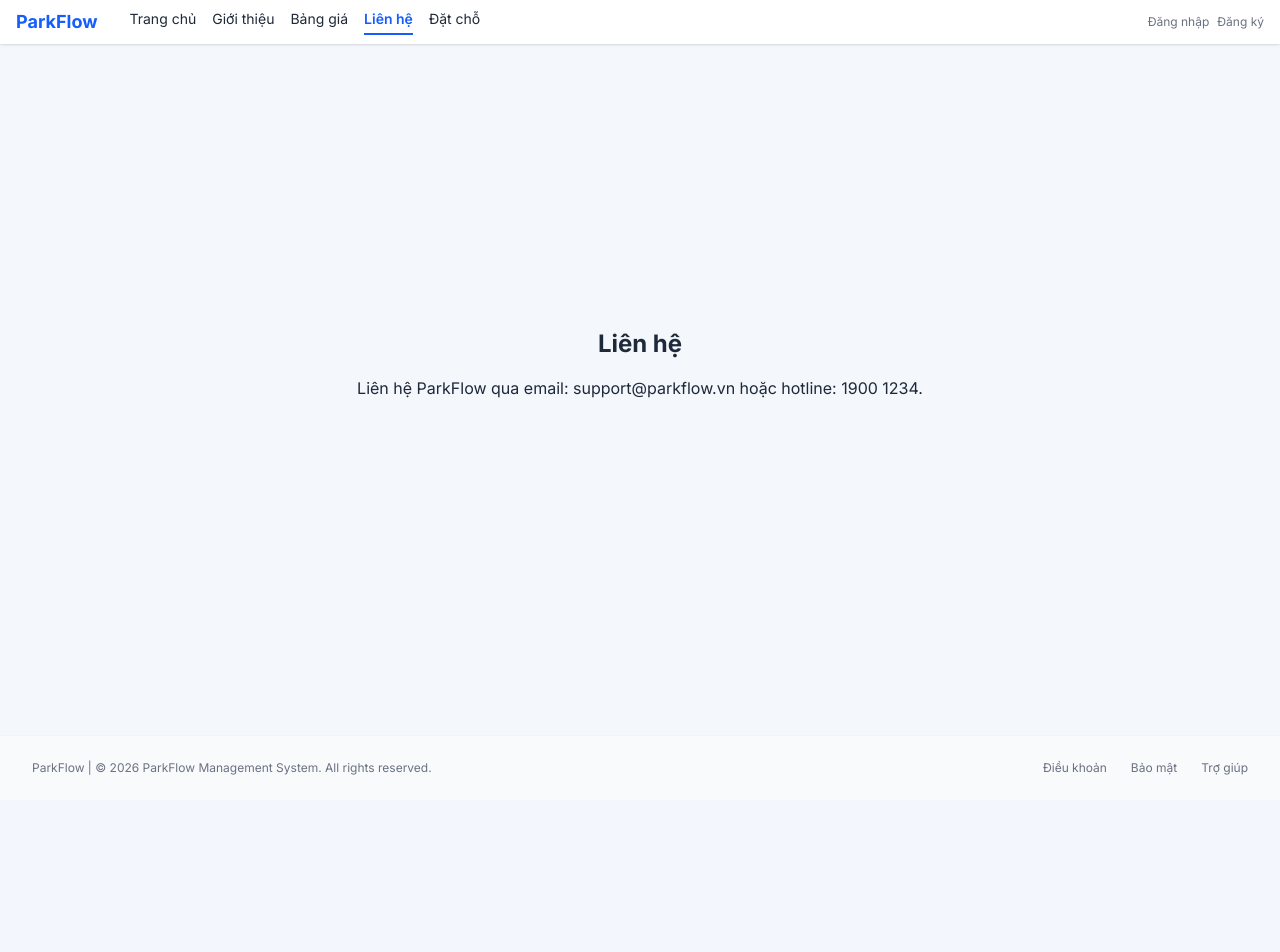
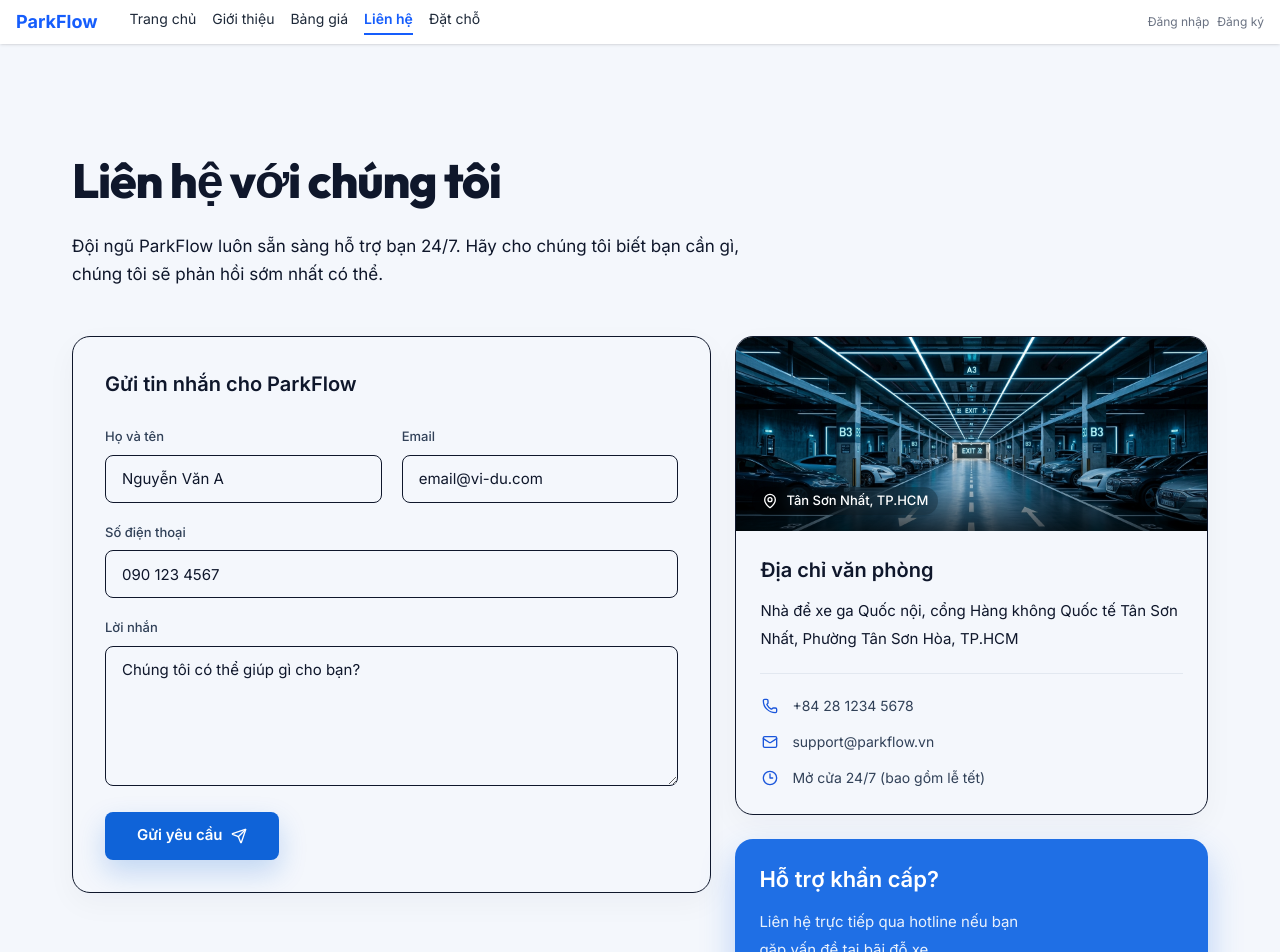
Before and after one commit to DenLV28/SWP391-G4-FE, a React (Vite) app: page /lien-he in a window 1280 px wide. Shown: the top 952 px of the page. Before the commit the page ends 800 px from the top, so only its background shows below. Built offline with nearby package versions, Linux system fonts and the light colour scheme; no server answers.

Commit message:
fix contactpage

```diff
--- a/src/components/ContactPage.tsx
+++ b/src/components/ContactPage.tsx
@@ -1,10 +1,201 @@
-import React from "react";
+// import React from "react";
 
-const ContactPage: React.FC = () => (
-  <div className="p-8 text-center">
-    <h1 className="text-2xl font-bold mb-4">Liên hệ</h1>
-    <p>Liên hệ ParkFlow qua email: support@parkflow.vn hoặc hotline: 1900 1234.</p>
-  </div>
-);
+// const ContactPage: React.FC = () => (
+//   <div className="p-8 text-center">
+//     <h1 className="text-2xl font-bold mb-4">Liên hệ</h1>
+//     <p>Liên hệ ParkFlow qua email: support@parkflow.vn hoặc hotline: 1900 1234.</p>
+//   </div>
+// );
 
-export default ContactPage;
+// export default ContactPage;
+import React from 'react';
+import { ChevronDown, Clock3, Mail, MapPin, Phone, PhoneCall, Send } from 'lucide-react';
+import officeHeroImage from '../assets/images/parkflow_bg_1779336618673.png';
+
+const faqItems = [
+  {
+    question: 'Làm thế nào để đặt chỗ trước?',
+    answer:
+      'Chọn mục Đặt chỗ trên thanh điều hướng, điền thông tin xe, thời gian gửi xe và xác nhận để giữ chỗ ngay lập tức.',
+  },
+  {
+    question: 'Dịch vụ đỗ xe có an toàn không?',
+    answer:
+      'Có. Bãi xe được giám sát 24/7, kết hợp kiểm soát ra vào và camera an ninh tại các khu vực trọng điểm.',
+  },
+  {
+    question: 'Các phương thức thanh toán được chấp nhận?',
+    answer:
+      'Bạn có thể thanh toán bằng thẻ ngân hàng, chuyển khoản hoặc các ví điện tử được hỗ trợ trong hệ thống.',
+  },
+  {
+    question: 'Tôi có thể hủy đặt chỗ đã thanh toán không?',
+    answer:
+      'Có thể, tùy theo chính sách hủy của từng loại chỗ. Khi hủy hợp lệ, hệ thống sẽ thông báo mức hoàn tiền tương ứng.',
+  },
+];
+
+function ContactDetail({
+  icon: Icon,
+  children,
+}: {
+  icon: React.ComponentType<{ className?: string }>;
+  children: React.ReactNode;
+}) {
+  return (
+    <div className="flex items-start gap-3 text-[14px] text-slate-700">
+      <span className="mt-0.5 inline-flex h-5 w-5 items-center justify-center text-[#1a56db]">
+        <Icon className="h-4 w-4" />
+      </span>
+      <div className="leading-6">{children}</div>
+    </div>
+  );
+}
+
+export default function ContactPage() {
+  return (
+    <div className="public-page text-slate-900">
+      <section className="mx-auto max-w-[1200px] px-4 pb-20 pt-12 sm:px-6 lg:px-8 lg:pb-24 lg:pt-16">
+        <div className="max-w-2xl">
+          <h1 className="public-heading font-display text-[38px] font-extrabold tracking-tight sm:text-[48px]">
+            Liên hệ với chúng tôi
+          </h1>
+          <p className="public-copy mt-4 max-w-2xl text-[16px] leading-7 sm:text-[17px]">
+            Đội ngũ ParkFlow luôn sẵn sàng hỗ trợ bạn 24/7. Hãy cho chúng tôi biết bạn cần gì,
+            chúng tôi sẽ phản hồi sớm nhất có thể.
+          </p>
+        </div>
+
+        <div className="mt-12 grid gap-6 lg:grid-cols-[1.15fr_0.85fr] lg:items-start">
+          <div className="public-surface rounded-[18px] border p-6 shadow-[0_10px_30px_rgba(15,23,42,0.04)] sm:p-8">
+            <h2 className="public-heading text-[20px] font-semibold">Gửi tin nhắn cho ParkFlow</h2>
+
+            <form className="mt-7 space-y-5">
+              <div className="grid gap-5 sm:grid-cols-2">
+                <label className="block">
+                  <span className="mb-2 block text-[13px] font-medium text-slate-700">Họ và tên</span>
+                  <input
+                    type="text"
+                    defaultValue="Nguyễn Văn A"
+                    className="public-input h-12 w-full rounded-lg border px-4 text-[15px] outline-none transition placeholder:text-slate-400 focus:border-[#1a56db]"
+                  />
+                </label>
+
+                <label className="block">
+                  <span className="mb-2 block text-[13px] font-medium text-slate-700">Email</span>
+                  <input
+                    type="email"
+                    defaultValue="email@vi-du.com"
+                    className="public-input h-12 w-full rounded-lg border px-4 text-[15px] outline-none transition placeholder:text-slate-400 focus:border-[#1a56db]"
+                  />
+                </label>
+              </div>
+
+              <label className="block">
+                <span className="mb-2 block text-[13px] font-medium text-slate-700">Số điện thoại</span>
+                <input
+                  type="tel"
+                  defaultValue="090 123 4567"
+                  className="public-input h-12 w-full rounded-lg border px-4 text-[15px] outline-none transition placeholder:text-slate-400 focus:border-[#1a56db]"
+                />
+              </label>
+
+              <label className="block">
+                <span className="mb-2 block text-[13px] font-medium text-slate-700">Lời nhắn</span>
+                <textarea
+                  rows={5}
+                  defaultValue="Chúng tôi có thể giúp gì cho bạn?"
+                  className="public-input min-h-[140px] w-full rounded-lg border px-4 py-3 text-[15px] outline-none transition placeholder:text-slate-400 focus:border-[#1a56db]"
+                />
+              </label>
+
+              <button
+                type="submit"
+                className="inline-flex h-12 items-center justify-center gap-2 rounded-lg bg-[#0f63d8] px-8 text-[15px] font-semibold text-white shadow-[0_12px_28px_rgba(15,99,216,0.22)] transition hover:-translate-y-0.5 hover:bg-[#0c57c2] active:translate-y-0"
+              >
+                Gửi yêu cầu
+                <Send className="h-4 w-4" />
+              </button>
+            </form>
+          </div>
+
+          <div className="space-y-6">
+            <article className="public-surface overflow-hidden rounded-[18px] border shadow-[0_10px_30px_rgba(15,23,42,0.04)]">
+              <div className="relative h-[194px] overflow-hidden">
+                <img src={officeHeroImage} alt="Bãi đỗ xe ParkFlow" className="h-full w-full object-cover" />
+                <div className="absolute inset-x-0 bottom-0 bg-gradient-to-t from-black/70 via-black/20 to-transparent p-4 pt-10 text-white">
+                  <div className="inline-flex items-center gap-2 rounded-full bg-black/20 px-2.5 py-1 text-[13px] font-medium backdrop-blur-sm">
+                    <MapPin className="h-4 w-4" />
+                    <span>Tân Sơn Nhất, TP.HCM</span>
+                  </div>
+                </div>
+              </div>
+
+              <div className="p-6">
+                <h2 className="public-heading text-[20px] font-semibold">Địa chỉ văn phòng</h2>
+                <p className="public-copy mt-3 text-[15px] leading-7">
+                  Nhà để xe ga Quốc nội, cổng Hàng không Quốc tế Tân Sơn Nhất, Phường Tân Sơn Hòa,
+                  TP.HCM
+                </p>
+
+                <div className="my-5 border-t border-slate-200" />
+
+                <div className="space-y-3">
+                  <ContactDetail icon={Phone}>
+                    <a href="tel:+842812345678" className="transition hover:text-[#1a56db]">
+                      +84 28 1234 5678
+                    </a>
+                  </ContactDetail>
+                  <ContactDetail icon={Mail}>
+                    <a href="mailto:support@parkflow.vn" className="transition hover:text-[#1a56db]">
+                      support@parkflow.vn
+                    </a>
+                  </ContactDetail>
+                  <ContactDetail icon={Clock3}>Mở cửa 24/7 (bao gồm lễ tết)</ContactDetail>
+                </div>
+              </div>
+            </article>
+
+            <article className="rounded-[18px] bg-[#1f6fe5] p-6 text-white shadow-[0_16px_34px_rgba(31,111,229,0.28)]">
+              <h3 className="text-[22px] font-semibold">Hỗ trợ khẩn cấp?</h3>
+              <p className="mt-3 max-w-[28ch] text-[15px] leading-7 text-white/90">
+                Liên hệ trực tiếp qua hotline nếu bạn gặp vấn đề tại bãi đỗ xe.
+              </p>
+
+              <a
+                href="tel:19001234"
+                className="mt-6 inline-flex h-12 items-center gap-2 rounded-lg bg-white px-5 text-[15px] font-semibold text-[#1a56db] shadow-sm transition hover:-translate-y-0.5 hover:bg-blue-50"
+              >
+                <PhoneCall className="h-4 w-4" />
+                <span>1900 1234</span>
+              </a>
+            </article>
+          </div>
+        </div>
+
+        <section className="mt-24">
+          <div className="mx-auto max-w-3xl text-center">
+            <h2 className="public-heading font-display text-[34px] font-extrabold tracking-tight sm:text-[40px]">
+              Câu hỏi thường gặp
+            </h2>
+          </div>
+
+          <div className="mx-auto mt-10 max-w-[700px] space-y-4">
+            {faqItems.map((item) => (
+              <details
+                key={item.question}
+                className="public-surface group rounded-xl border shadow-[0_10px_24px_rgba(15,23,42,0.03)]"
+              >
+                <summary className="flex cursor-pointer list-none items-center justify-between gap-6 px-5 py-5 text-left text-[15px] font-medium text-slate-900 marker:hidden">
+                  <span>{item.question}</span>
+                  <ChevronDown className="h-4 w-4 shrink-0 text-[#1a56db] transition duration-200 group-open:rotate-180" />
+                </summary>
+                <div className="public-copy px-5 pb-5 pt-0 text-[14px] leading-7">{item.answer}</div>
+              </details>
+            ))}
+          </div>
+        </section>
+      </section>
+    </div>
+  );
+}
```
